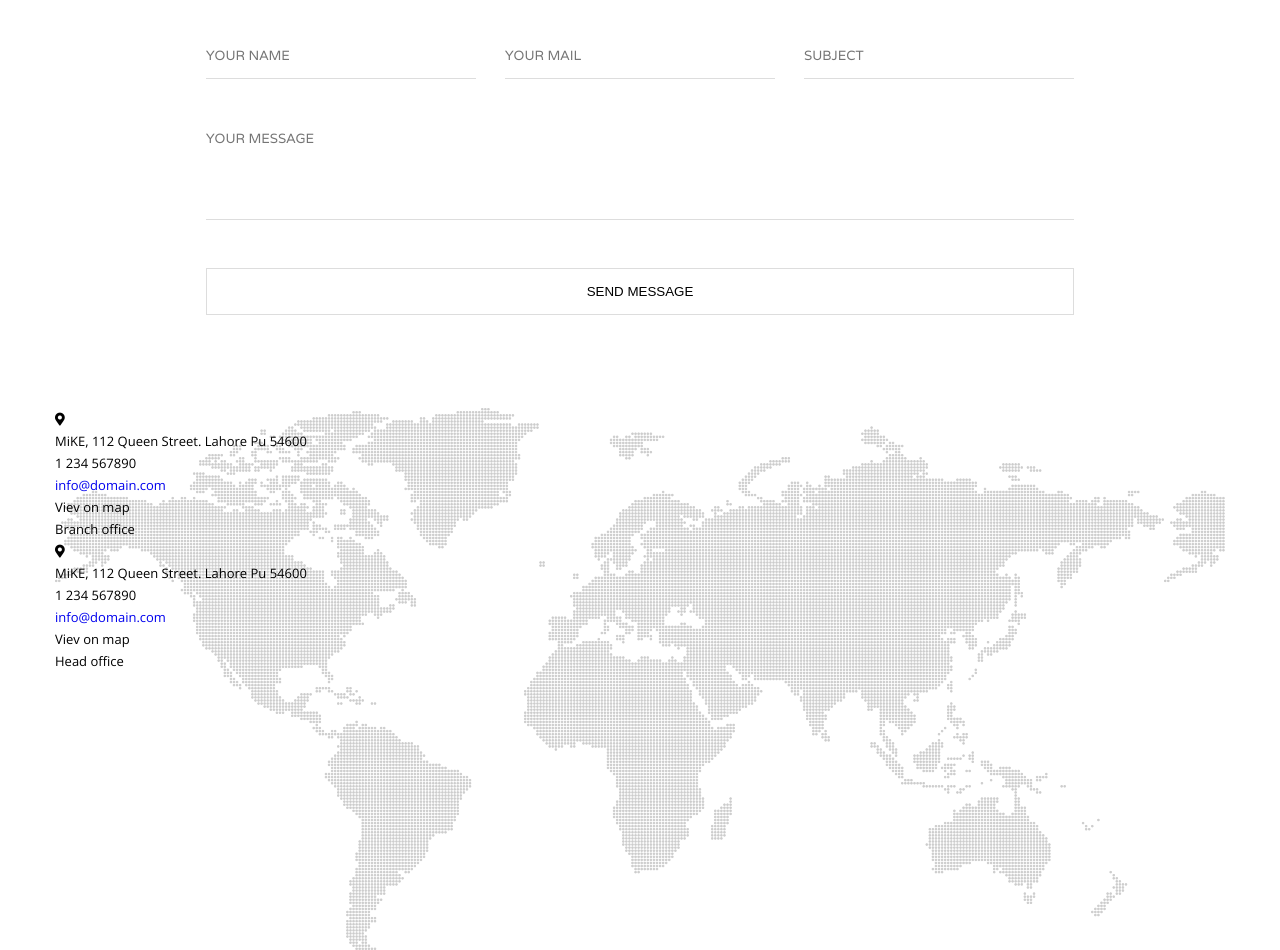
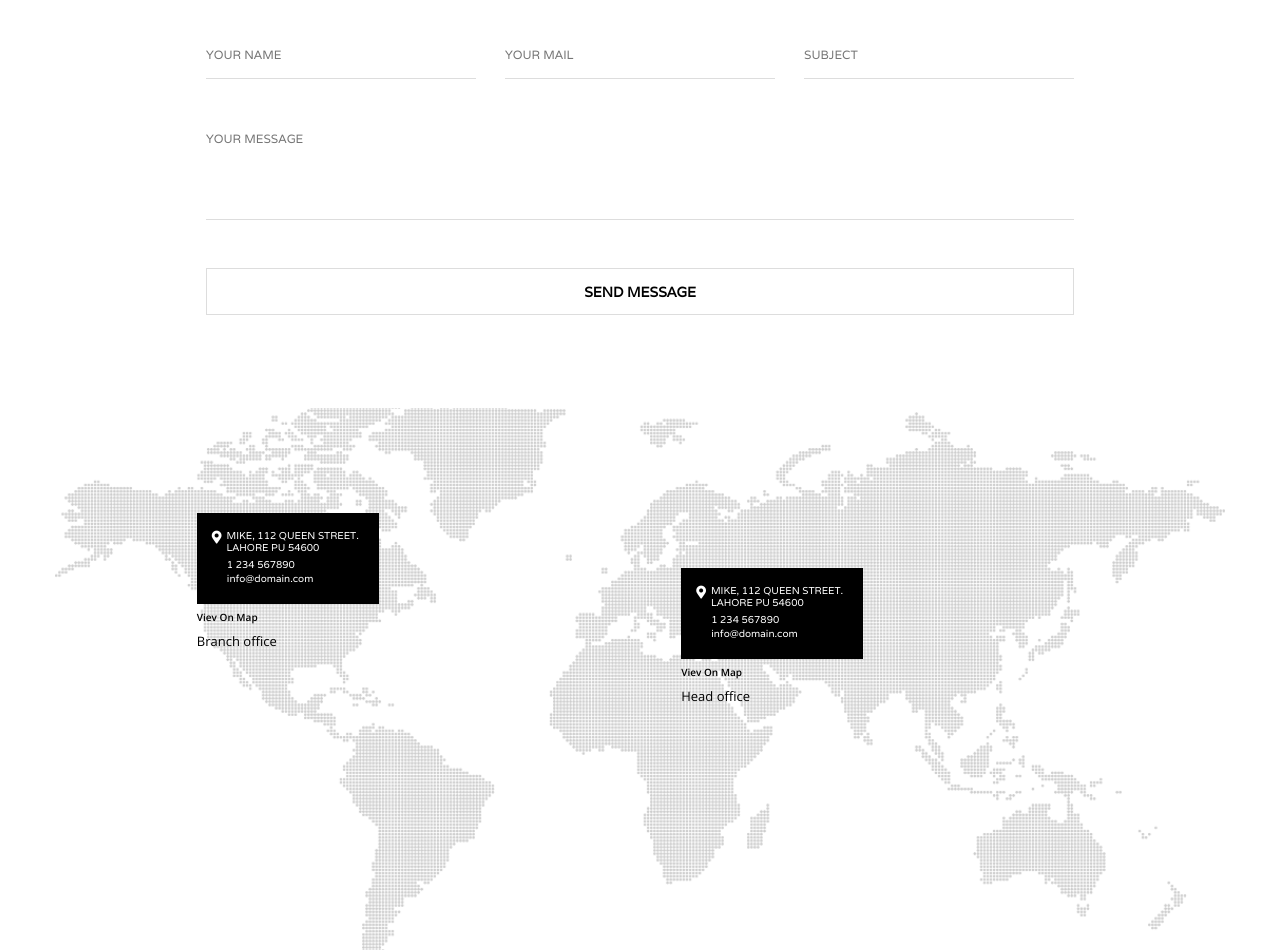
Before and after one commit to ValeryGazzaev/mike, a plain HTML site: page index.html in a window 1280 px wide. Shown: the part 10260-11210 px from the top of the page. Drawn offline with nearby package versions, Linux system fonts and the light colour scheme.

Commit message:
contacts bottom fwrd

```diff
--- a/css/blocks/contacts.css
+++ b/css/blocks/contacts.css
@@ -21,7 +21,8 @@
 	position: absolute;
 	content: '';
 	left: 50%;
-	transform: translateX(-50%);
+	-webkit-transform: translateX(-50%);
+	        transform: translateX(-50%);
 	bottom: -20px;
 	width: 40px;
 	height: 1px;
@@ -34,8 +35,10 @@
 }
 
 .contacts-wrap form .top-line {
+	display: -webkit-box;
 	display: flex;
-	justify-content: space-between;
+	-webkit-box-pack: justify;
+	        justify-content: space-between;
 	margin-bottom: 50px;
 }
 
@@ -45,12 +48,13 @@
 	border: none;
 	border-bottom: 1px solid #dddddd;
 	font-family: 'Varela', sans-serif;
+	font-size: 12px;
+	line-height: 19px;
 }
 
 .contacts-wrap form .top-line input {
 	width: 270px;
 	height: 47px;
-
 }
 
 .contacts-wrap form textarea {
@@ -66,12 +70,97 @@
 	outline: none;
 	border: 1px solid #dddddd;
 	background-color: #fff;
+	font-family: 'Varela', sans-serif;
+	font-size: 14px;
+	line-height: 16px;
+	font-weight: 600;
 }
 
 .contacts-bottom {
 	position: relative;
 	width: 100%;
 	height: 542px;
+	background-repeat: no-repeat;
+	background-position: center;
+	background-size: cover;
 	background-image: url('../../img/MAP Dotted.png');
 	margin-top: 93px;
 }
+
+.contacts-bottom .blocks {
+	position: absolute;
+}
+
+.contacts-bottom .contacts-block-left {
+	top: 19.3%;
+	left: 19.9%;
+	-webkit-transform: translateX(-50%);
+	        transform: translateX(-50%);
+}
+
+.contacts-bottom .contacts-block-rigth {
+	top: 29.5%;
+	left: 61.3%;
+	-webkit-transform: translateX(-50%);
+	        transform: translateX(-50%);
+}
+
+.contacts-bottom .blocks .block-inner {
+	position: relative;
+	width: 152px;
+	height: 55px;
+	background-color: #000;
+	padding: 17px 15px 19px 15px;
+	color: #fff;
+}
+
+.contacts-bottom .blocks .block-inner .block-top {
+	width: 150px;
+	display: -moz-flex;
+	display: -ms-flex;
+	display: -o-flex;
+	display: -webkit-box;
+	display: flex;
+	-webkit-box-pack: justify;
+	        justify-content: space-between;
+	text-transform: uppercase;
+	font-family: 'Varela', sans-serif;
+	font-size: 10px;
+	line-height: 12px;
+}
+
+.contacts-bottom .blocks .block-inner .block-top i {
+	margin-right: 5px;
+	font-size: 13px;
+	line-height: 16px;
+}
+
+.contacts-bottom .blocks .block-inner .block-bottom {
+	margin-left: 15px;
+}
+
+.contacts-bottom .blocks .block-inner .block-bottom p {
+	margin-bottom: -10px;
+}
+
+.contacts-bottom .blocks .block-inner .block-bottom a,
+.contacts-bottom .blocks .block-inner .block-bottom p {
+	font-family: 'Varela', sans-serif;
+	font-size: 10px;
+	color: #fff;
+}
+
+.contacts-bottom .blocks .block-inner .block-bottom a:hover {
+	text-decoration: underline;
+}
+
+.contacts-bottom .blocks .block-lower {
+	position: relative;
+}
+
+.contacts-bottom .blocks .block-lower p:nth-child(1) {
+	text-transform: capitalize;
+	font-size: 10px;
+	line-height: 26px;
+	font-weight: 600;
+}
--- a/index.html
+++ b/index.html
@@ -1112,30 +1112,34 @@
 					<input class="send-btn" type="submit" name="send-btn" value="SEND MESSAGE">
 				</form>
 				<div class="contacts-bottom">
-					<div class="contacts-block-left">
+					<div class="contacts-block-left blocks">
 						<div class="block-inner">
 							<div class="block-top">
 								<i class="fas fa-map-marker-alt"></i>
 								<p>MiKE, 112 Queen Street.
 								Lahore Pu 54600</p>
 							</div>
+						<div class="block-bottom">
 							<p>1 234 567890</p>
 							<a href="#">info@domain.com</a>
+							</div>
 						</div>
 						<div class="block-lower">
 						<p>Viev on map</p>
 						<p>Branch office</p>
 						</div>
 					</div>
-					<div class="contacts-block-rigth">
+					<div class="contacts-block-rigth blocks">
 						<div class="block-inner">
 							<div class="block-top">
 								<i class="fas fa-map-marker-alt"></i>
 								<p>MiKE, 112 Queen Street.
 								Lahore Pu 54600</p>
 							</div>
+							<div class="block-bottom">
 							<p>1 234 567890</p>
 							<a href="#">info@domain.com</a>
+							</div>
 						</div>
 						<div class="block-lower">
 						<p>Viev on map</p>
```
